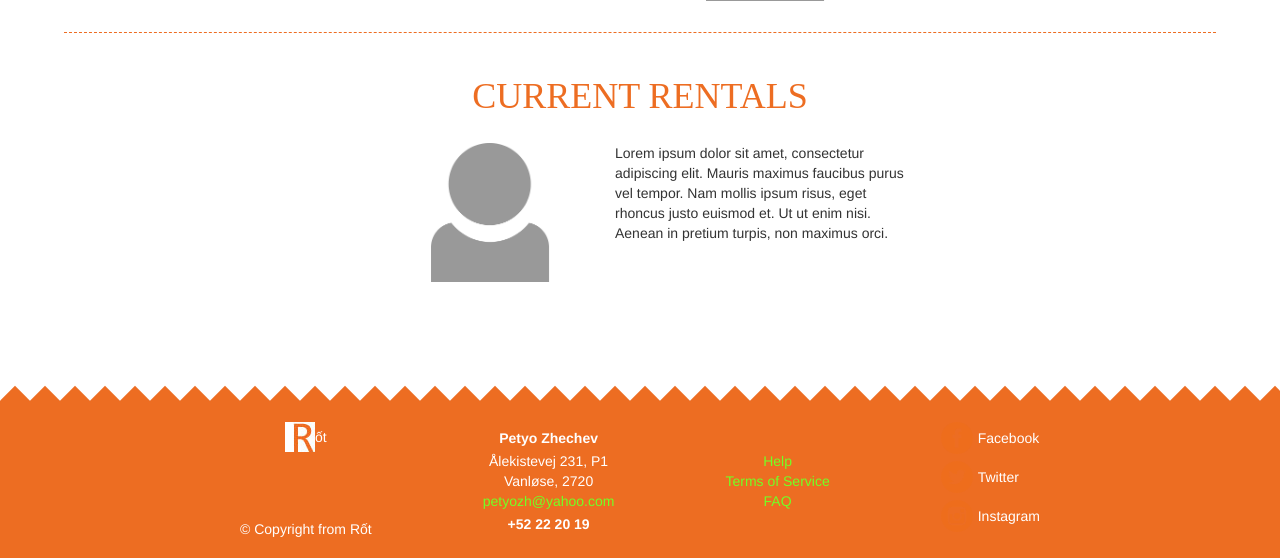
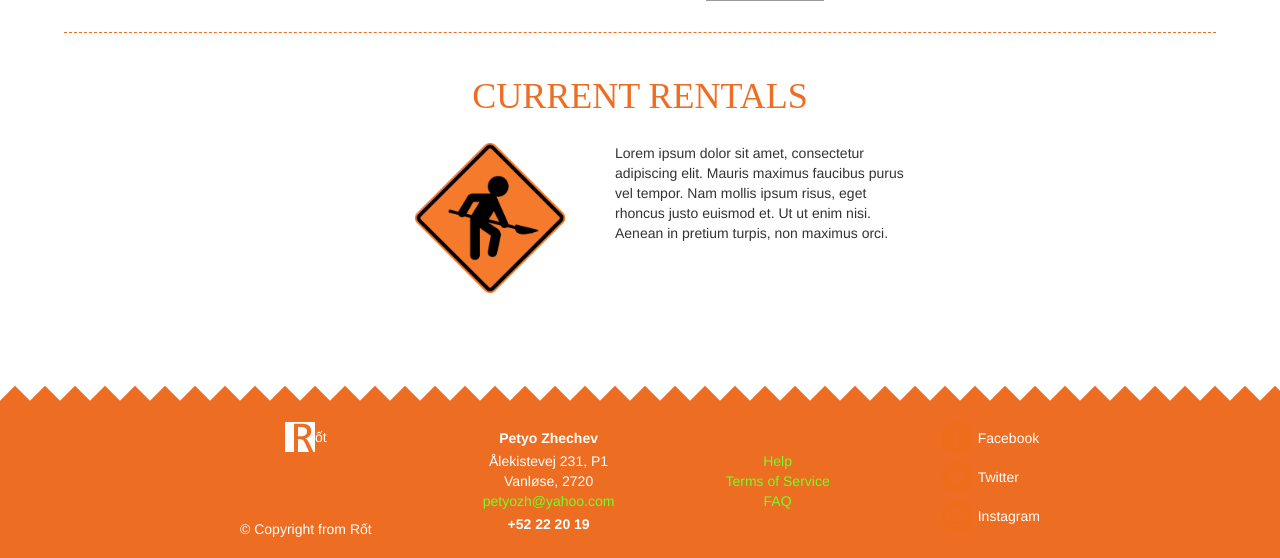
Before and after one commit to zWarMob/webSecurity, a PHP site: page /pages/profile.php in a window 1280 px wide. Shown: the part 228-786 px from the top of the page. Run offline with PHP 8.4, Linux system fonts and the light colour scheme; some libraries are stand-ins or nearby versions.

Commit message:
added image and content to profile.php

```diff
--- a/pages/profile.php
+++ b/pages/profile.php
@@ -31,7 +31,7 @@ include('../templates/header.php');
             <h1 class="h1-c">CURRENT RENTALS</h2>
             <div class="h-200 f-c m-20">
                         <div class="img-s-150 m-l-r-50">
-                                    <img src="../images/anonymousProfile.png" class="img-100" alt="Profile">
+                                    <img src="../images/genericItem.png" class="img-100" alt="Profile">
 
                         </div>
                         <p class="w-300">Lorem ipsum dolor sit amet, consectetur adipiscing elit. Mauris maximus faucibus purus vel tempor. Nam mollis ipsum risus, eget rhoncus justo euismod et. Ut ut enim nisi. Aenean in pretium turpis, non maximus orci.</p>
```
Also changed, not shown: images/genericItem.png (added).
